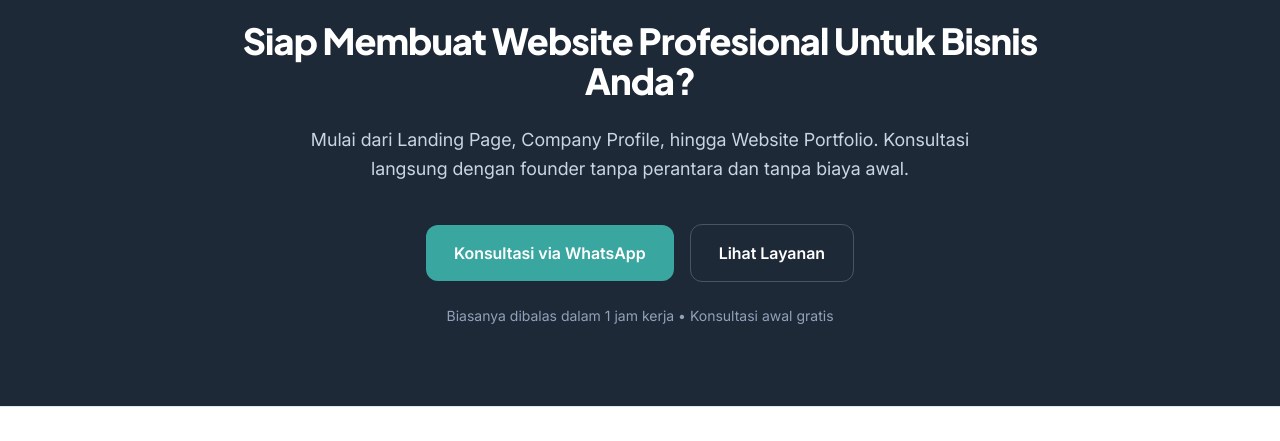
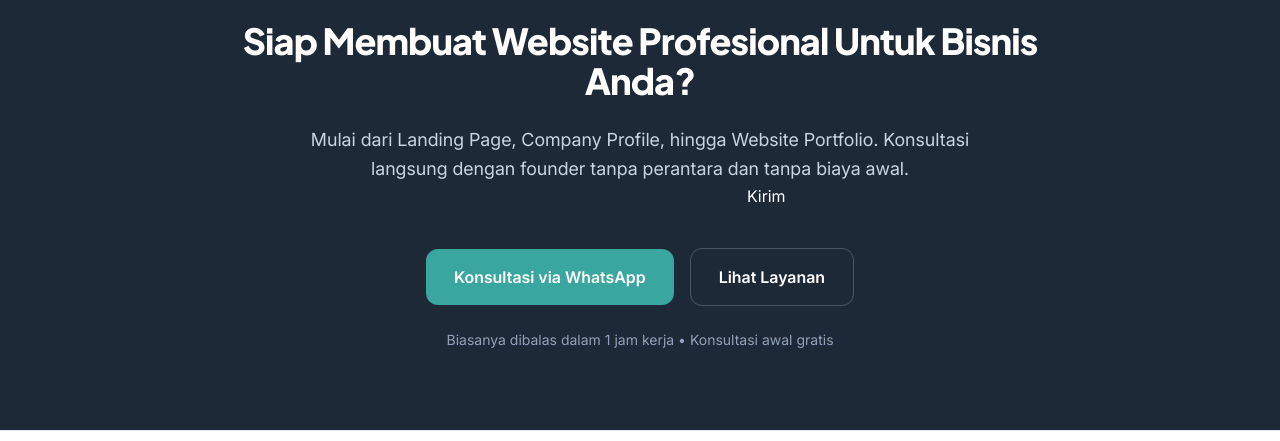
Before and after one commit to GandaPd/nugadev-v2, a website with bundled scripts: page public/index.html in a window 1280 px wide. Shown: the part 6548-6989 px from the top of the page. Built offline with nearby package versions, Linux system fonts and the light colour scheme.

Commit message:
feat: add contact form to CTA section for user inquiries

```diff
--- a/public/index.html
+++ b/public/index.html
@@ -1245,6 +1245,11 @@
       Konsultasi langsung dengan founder tanpa perantara dan tanpa biaya awal.
     </p>
 
+    <form action="https://formsubmit.co/hello@nugadev.com" method="POST">
+      <input type="text" name="name" required />
+      <button type="submit">Kirim</button>
+    </form>
+
     <div
       class="mt-10 flex flex-col items-center justify-center gap-4 sm:flex-row"
     >
```
Also changed, not shown: src/partials/cta-banner.html (+5 -0 lines).
